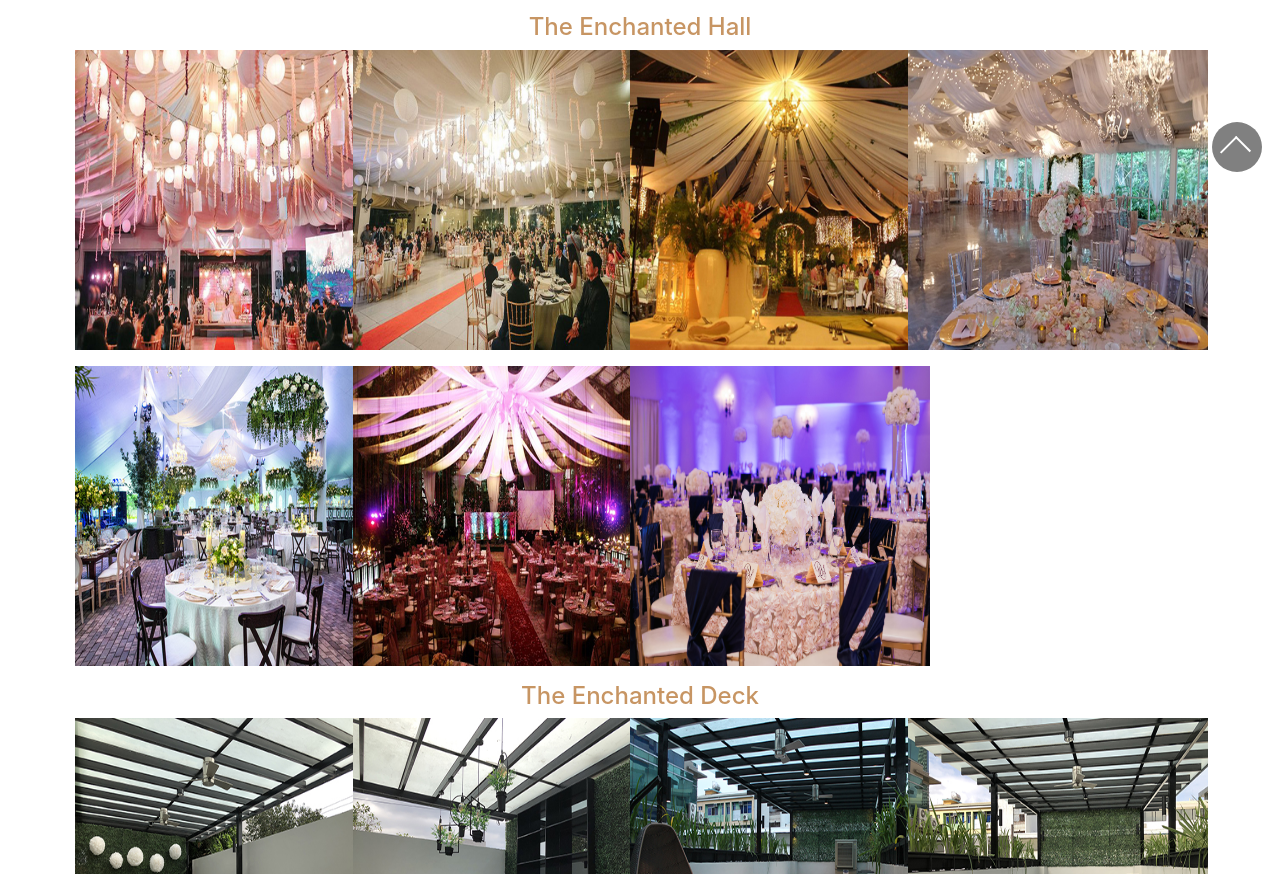
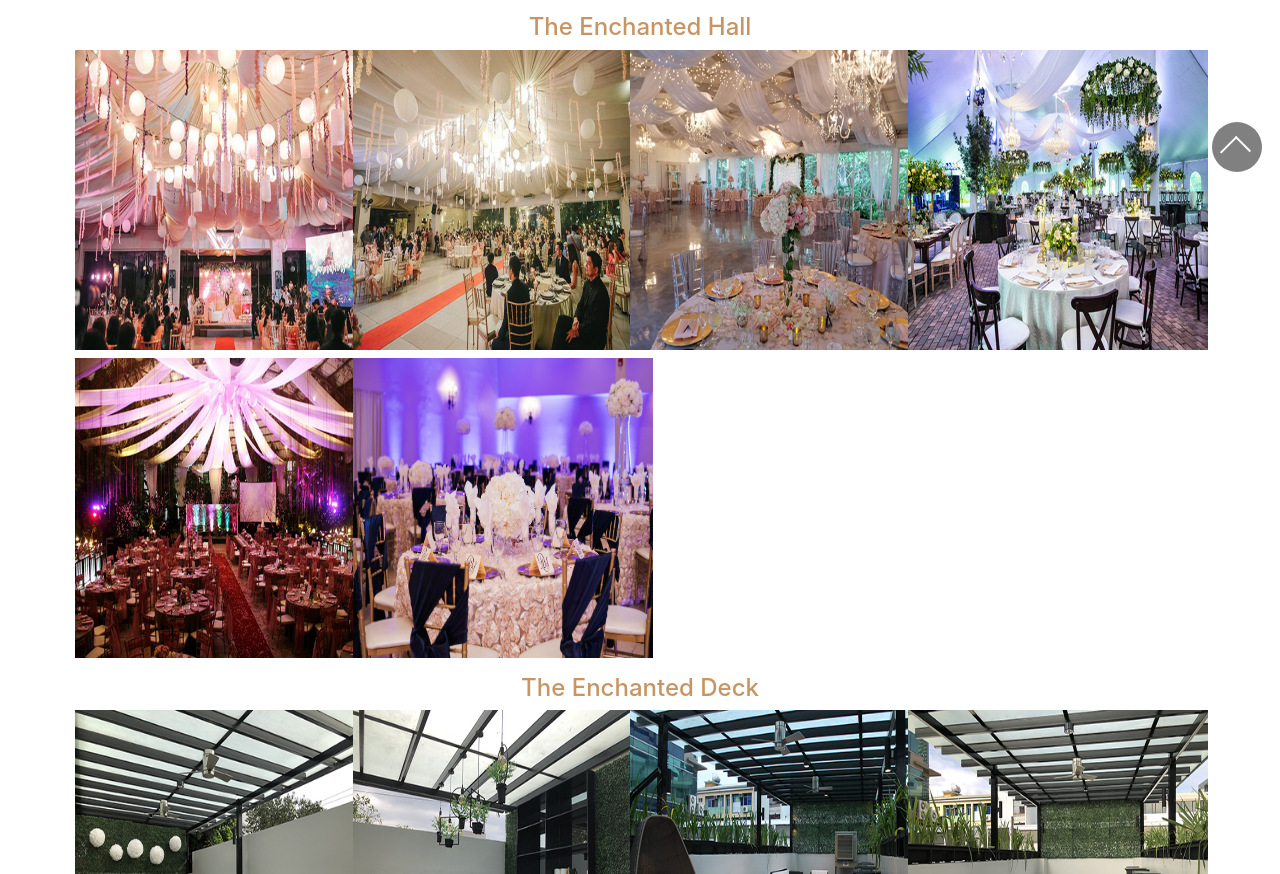
Before and after one commit to sanagustinjyra/theenchantedevents, a plain HTML site: page gallery.html in a window 1280 px wide. Shown: the part 760-1634 px from the top of the page. Drawn offline with nearby package versions, Linux system fonts and the light colour scheme; a web font is replaced by a local one.

Commit message:
Final commit

```diff
--- a/gallery.html
+++ b/gallery.html
@@ -115,18 +115,14 @@
               <img src="./assets/img/h2.jpg" id="gallery1">
             </div>
           </div>
-          <div class="col-lg-3 col-md-6 col-sm-6 mb-2">
-            <div class="thumbnail">
-              <img src="./assets/img/h3.jpg" id="gallery1">
-            </div>
-          </div>
+
           <div class="col-lg-3 col-md-6 col-sm-6 mb-2">
             <div class="thumbnail">
               <img src="./assets/img/h4.jpg" id="gallery1">
             </div>
           </div>
-        </div>
-        <div class="row mb-2">
+<!--         </div>
+        <div class="row mb-2"> -->
           <div class="col-lg-3 col-md-6 col-sm-6 mb-2">
             <div class="thumbnail">
               <img src="./assets/img/h5.jpg" id="gallery1">
```
